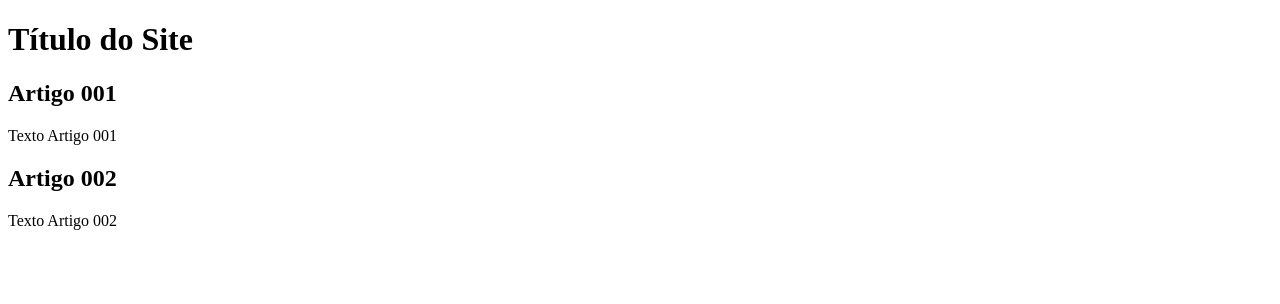
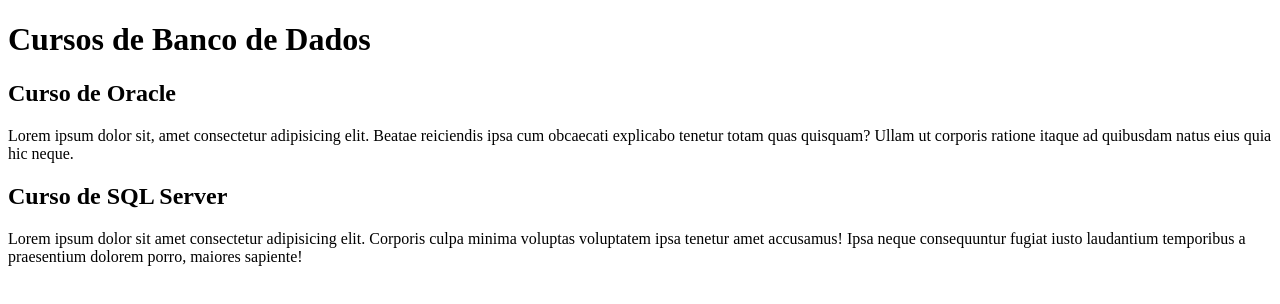
Before and after one commit to manoelnobrega/Projeto-Site, a plain HTML site: page index.html in a window 1280 px wide. Drawn offline with Linux system fonts and the light colour scheme.

Commit message:
first commit to conteudo

```diff
--- a/index.html
+++ b/index.html
@@ -8,15 +8,15 @@
 <body>
     <main>
         <header>
-            <h1>Título do Site</h1>
+            <h1>Cursos de Banco de Dados</h1>
         </header>
         <article>
-            <h2>Artigo 001</h2>
-            <p>Texto Artigo 001</p>
+            <h2>Curso de Oracle</h2>
+            <p>Lorem ipsum dolor sit, amet consectetur adipisicing elit. Beatae reiciendis ipsa cum obcaecati explicabo tenetur totam quas quisquam? Ullam ut corporis ratione itaque ad quibusdam natus eius quia hic neque.</p>
         </article>
         <article>
-            <h2>Artigo 002</h2>
-            <p>Texto Artigo 002</p>
+            <h2>Curso de SQL Server</h2>
+            <p>Lorem ipsum dolor sit amet consectetur adipisicing elit. Corporis culpa minima voluptas voluptatem ipsa tenetur amet accusamus! Ipsa neque consequuntur fugiat iusto laudantium temporibus a praesentium dolorem porro, maiores sapiente!</p>
         </article>
     </main>
 </body>
```
